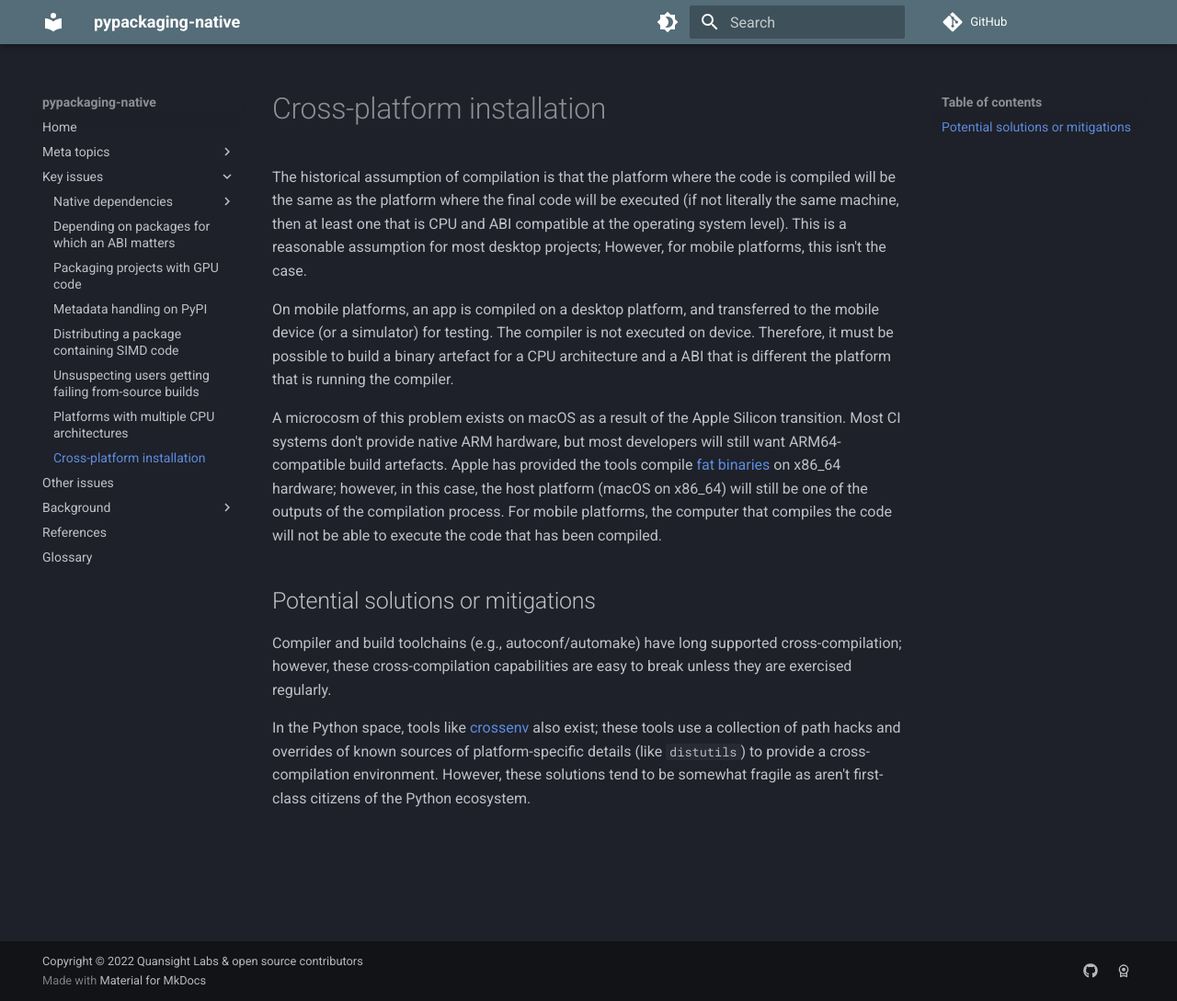
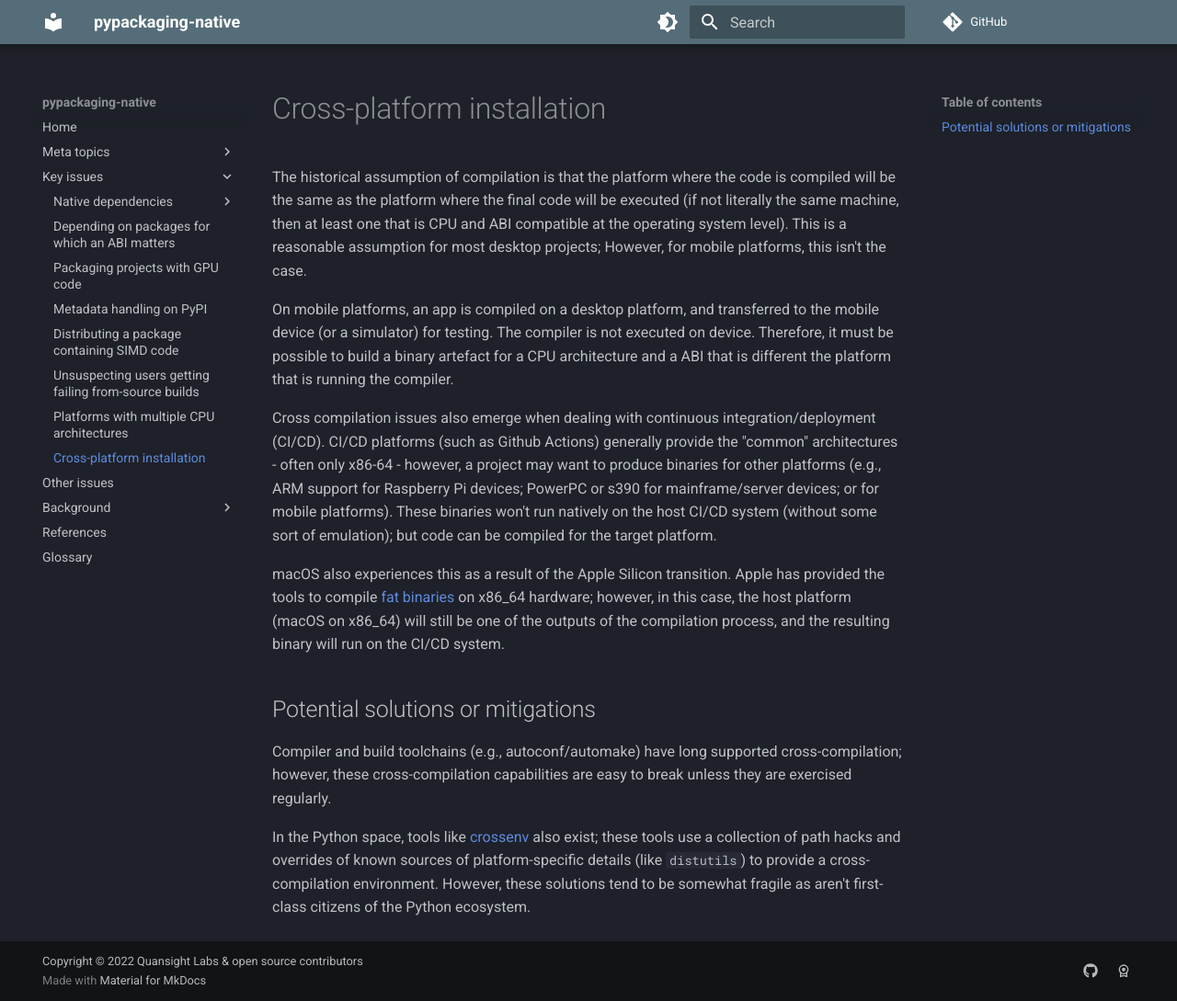
Before and after one commit to pypackaging-native/pypackaging-native, an MkDocs documentation site: the page built from docs/key-issues/cross_platform.md, in a window 1280 px wide and 1089 px high. Shown: the whole window at 92% size. Built offline with MkDocs 1.6.1 and Material for MkDocs 9.7.7, drawn with Linux system fonts in a browser that asks for light colours; comment, search, counter and statistics services are not loaded.

Commit message:
Clarified the role/impact of cross-compilation on non-macOS platforms.

```diff
--- a/docs/key-issues/cross_platform.md
+++ b/docs/key-issues/cross_platform.md
@@ -12,13 +12,20 @@ on device. Therefore, it must be possible to build a binary artefact for a CPU
 architecture and a ABI that is different the platform that is running the
 compiler.
 
-A microcosm of this problem exists on macOS as a result of the Apple Silicon
-transition. Most CI systems don't provide native ARM hardware, but most
-developers will still want ARM64-compatible build artefacts. Apple has provided
-the tools compile [fat binaries](multiple_architectures.md) on x86_64 hardware;
-however, in this case, the host platform (macOS on x86_64) will still be one of
-the outputs of the compilation process. For mobile platforms, the computer that
-compiles the code will not be able to execute the code that has been compiled.
+Cross compilation issues also emerge when dealing with continuous
+integration/deployment (CI/CD). CI/CD platforms (such as Github Actions)
+generally provide the "common" architectures - often only x86-64 - however, a
+project may want to produce binaries for other platforms (e.g., ARM support for
+Raspberry Pi devices; PowerPC or s390 for mainframe/server devices; or for
+mobile platforms). These binaries won't run natively on the host CI/CD system
+(without some sort of emulation); but code can be compiled for the target
+platform.
+
+macOS also experiences this as a result of the Apple Silicon transition. Apple
+has provided the tools to compile [fat binaries](multiple_architectures.md) on
+x86_64 hardware; however, in this case, the host platform (macOS on x86_64) will
+still be one of the outputs of the compilation process, and the resulting binary
+will run on the CI/CD system.
 
 ## Potential solutions or mitigations
 
```
